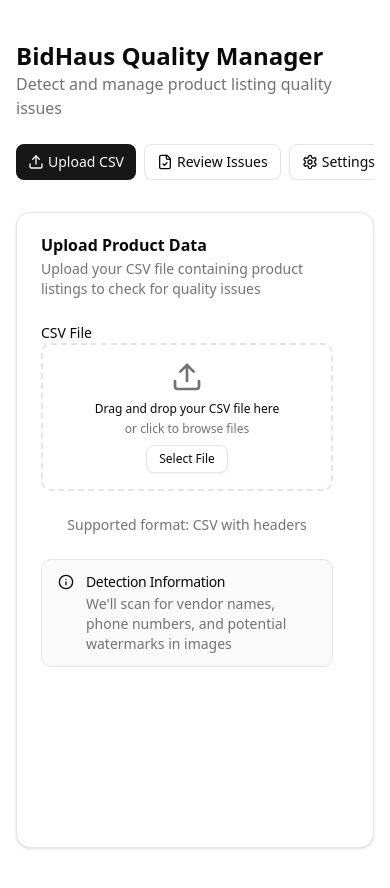
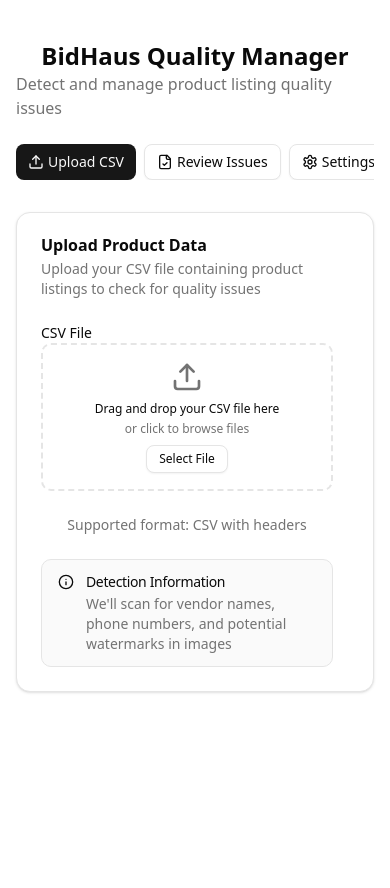
Before and after one commit to AndrewUlloa/bidhaus-intake-etl, a Next.js app: page / in a window 390 px wide. After the commit the page ends 844 px from the top, so only its background shows below. Built offline with nearby package versions, Linux system fonts and the light colour scheme.

Commit message:
Improve mobile header layout and center title for better visibility

```diff
--- a/app/page.tsx
+++ b/app/page.tsx
@@ -127,9 +127,9 @@ export default function Home() {
       </header>
 
       {/* Mobile header (visible only on small screens) */}
-      <header className="flex flex-col sm:hidden gap-4 mb-6">
+      <header className="flex flex-col items-center sm:hidden gap-4 mb-6">
         <div>
-          <h1 className="text-2xl font-bold">BidHaus Quality Manager</h1>
+          <h1 className="text-2xl text-center font-bold">BidHaus Quality Manager</h1>
           <p className="text-muted-foreground">Detect and manage product listing quality issues</p>
         </div>
       </header>
@@ -188,7 +188,7 @@ export default function Home() {
                   Upload your CSV file containing product listings to check for quality issues
                 </CardDescription>
               </CardHeader>
-              <CardContent className="h-[500px]">
+              <CardContent>
                 <ScrollArea className="h-full">
                   <div className="space-y-6 pr-4">
                     <CsvUploader onFileUploaded={handleFileUploaded} />
```
